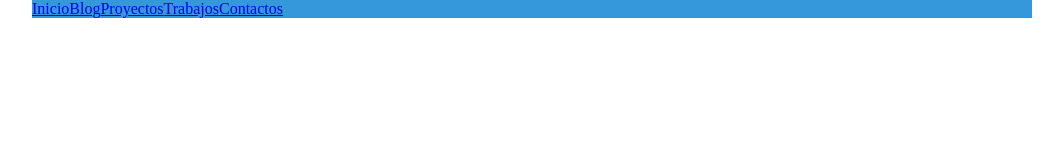
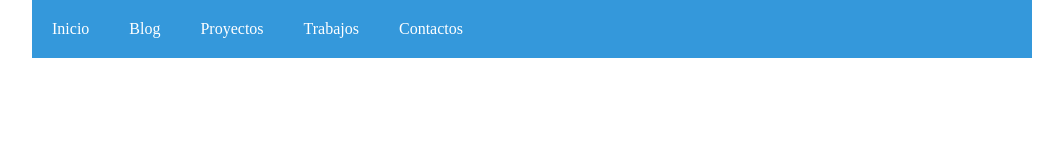
Before and after one commit to genarogg/menu-pegajoso, a plain HTML site: page index.html in a window 1280 px wide. Shown: the whole page, without its empty margins (108-1171 px from the left). Drawn offline with Linux system fonts and the light colour scheme.

Commit message:
header nav  ul li a

```diff
--- a/css/style.css
+++ b/css/style.css
@@ -34,3 +34,13 @@ header nav{
         header nav ul li{
             float: left;
         }
+            header nav  ul li a{
+                display: block;
+                padding: 20px;
+                color: #fff;
+                text-decoration: none;
+            }
+
+            header nav ul li a:hover{
+                background: #2980b9;
+            }
```
